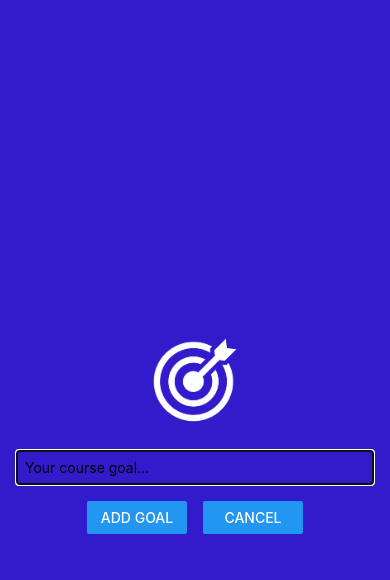
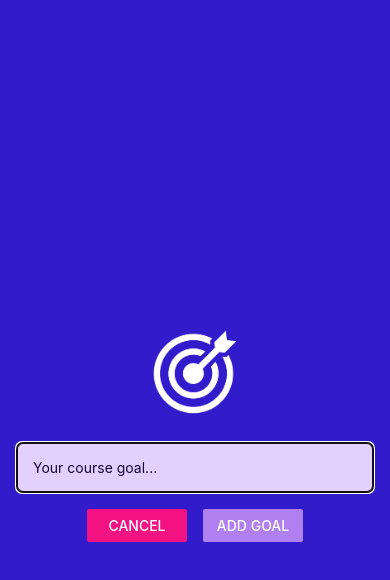
Before and after one commit to NikolayDimov/React-Native-Goals, a React Native app: screen / in a window 390 px wide. Both pictures are taken after a click on the button "ADD NEW GOAL". Shown: the top 580 px of the page. Built offline with nearby package versions, Linux system fonts and the light colour scheme.

Commit message:
styles add

```diff
--- a/App.js
+++ b/App.js
@@ -1,6 +1,7 @@
 import { useState } from 'react';
 import { SafeAreaProvider, SafeAreaView } from 'react-native-safe-area-context';
 import { StyleSheet, View, Button, TextInput, FlatList } from 'react-native';
+import { StatusBar } from 'expo-status-bar';
 import GoalItem from './components/GoalItem';
 import GoalInput from './components/GoalInput';
 
@@ -30,9 +31,10 @@
   return (
     <SafeAreaProvider>
       <SafeAreaView style={styles.appContainer}>
+
         <Button
           title='Add New Goal'
-          color='#5e0acc'
+          color='#a065ec'
           onPress={startAddGoalhandler}
         />
         {modalIsVisible && <GoalInput visible={modalIsVisible} onAddGoal={addGoalhandler} onCancel={endAddGoalhandler} />}
@@ -57,6 +59,7 @@
             ))}
           </ScrollView> */}
         </View>
+
       </SafeAreaView>
     </SafeAreaProvider>
   );
@@ -66,7 +69,8 @@
   appContainer: {
     flex: 1,
     paddingTop: 40,
-    paddingHorizontal: 16
+    paddingHorizontal: 16,
+    backgroundColor: '#1e085a'
   },
 
   goalsContainer: {
--- a/app.json
+++ b/app.json
@@ -5,6 +5,7 @@
         "version": "1.0.0",
         "orientation": "portrait",
         "icon": "./assets/icon.png",
+        "backgroundColor": "#1e085a",
         "splash": {
             "image": "./assets/splash.png",
             "resizeMode": "contain",
@@ -13,9 +14,7 @@
         "updates": {
             "fallbackToCacheTimeout": 0
         },
-    "assetBundlePatterns": [
-      "**/*"
-    ],
+        "assetBundlePatterns": ["**/*"],
         "ios": {
             "supportsTablet": true
         },
--- a/components/GoalInput.js
+++ b/components/GoalInput.js
@@ -18,20 +18,23 @@
     return (
         <Modal visible={props.visible} animationType='slide'>
             <View style={styles.inputContainer}>
+
                 <Image style={styles.image} source={require('../assets/images/goal.png')} />
                 <TextInput
                     style={styles.textInput}
                     placeholder='Your course goal...'
                     onChangeText={goalInputhandler}
                     value={enteredGoalText} />
+
                 <View style={styles.buttonContainer}>
                     <View style={styles.button}>
-                        <Button title="Add Goal" onPress={addGoalhandler} />
+                        <Button title='Cancel' onPress={props.onCancel} color='#f31282' />
                     </View>
                     <View style={styles.button}>
-                        <Button title='Cancel' onPress={props.onCancel} />
+                        <Button title="Add Goal" onPress={addGoalhandler} color='#b180f0' />
                     </View>
                 </View>
+
             </View>
         </Modal>
     );
@@ -57,9 +60,12 @@
     },
     textInput: {
         borderWidth: 1,
-        borderColor: '#cccccc',
+        borderColor: '#e4d0ff',
+        backgroundColor: '#e4d0ff',
+        color: "#120438",
+        borderRadius: 6,
         width: "100%",
-        padding: 8
+        padding: 16,
     },
     buttonContainer: {
         marginTop: 16,
```
Lines whose indentation alone changed are shown as unchanged.
